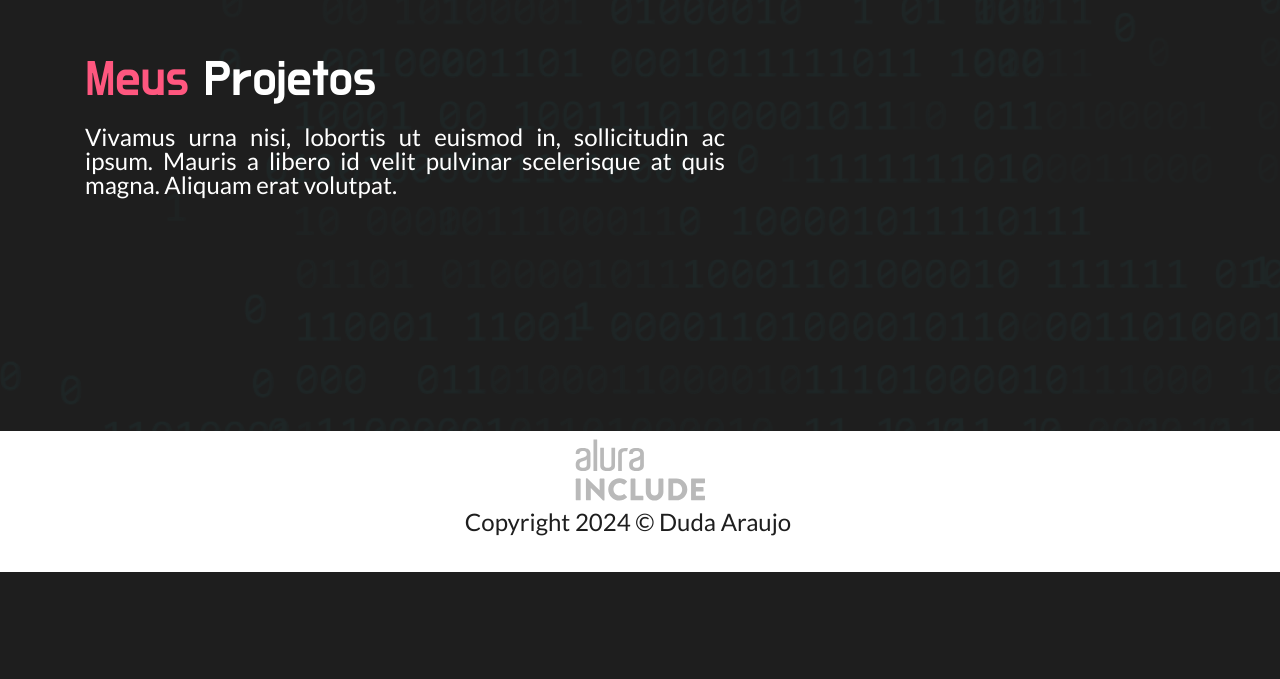
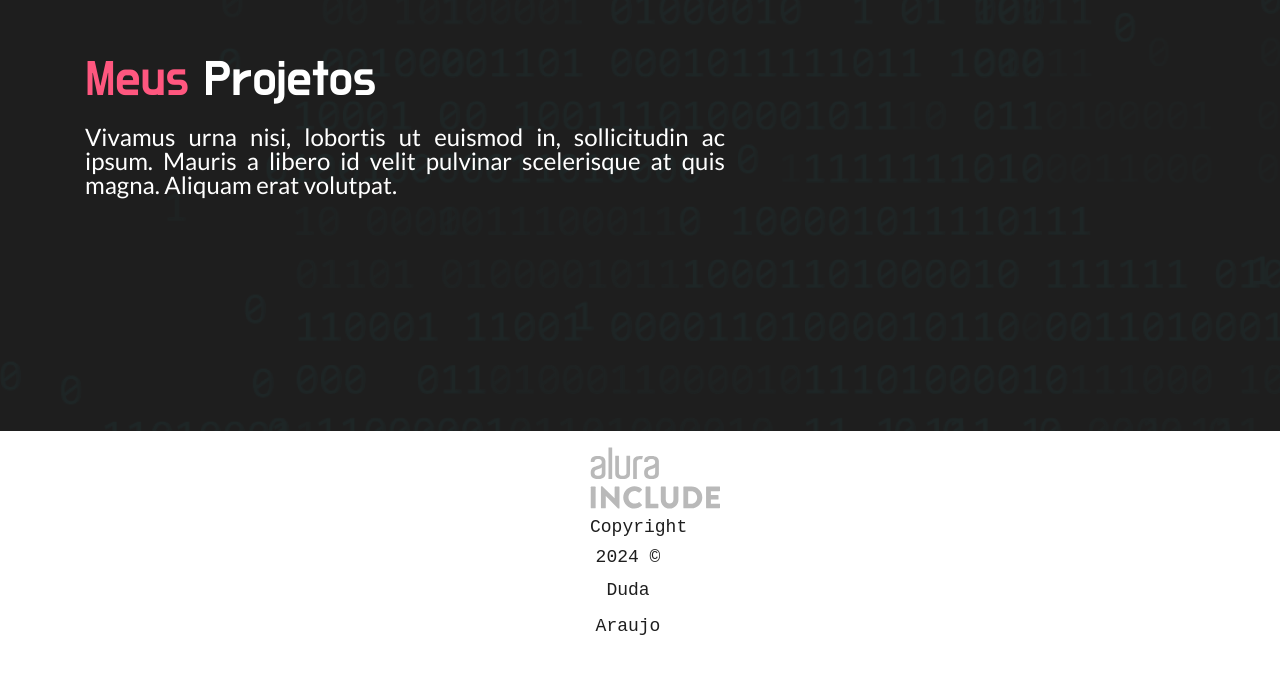
Before and after one commit to Dud4h/portfolio, a plain HTML site: page index.html in a window 1280 px wide. Shown: the part 1177-1856 px from the top of the page. Before the commit the page ends 1749 px from the top, so only its background shows below. Drawn offline with nearby package versions, Linux system fonts and the light colour scheme; a web font is replaced by a local one.

Commit message:
Update style.css

```diff
--- a/assets/css/style.css
+++ b/assets/css/style.css
@@ -152,16 +152,22 @@ a{
 .subtitulo{
   color: var(--cor-texto);
 }
+
 .rodape{
   background-color: var(--cor-texto);
   display: flex;
   justify-content: center;
-  margin: 0;
+  align-items: center;
+  padding: 1rem 3%;
+  flex-direction: column;
+  gap: 1rem;
 }
 .logo__alura{
-  text-align: center;
-  padding-top: 8px;
+  width: 100px;
 }
-.rodape p, #rodape{
+.footer, #rodape{
   color: var(--cor-primaria);
+  font-size: 18px;
+  font-family: 'Courier New', Courier, monospace;
+  text-decoration: none;
 }
```
